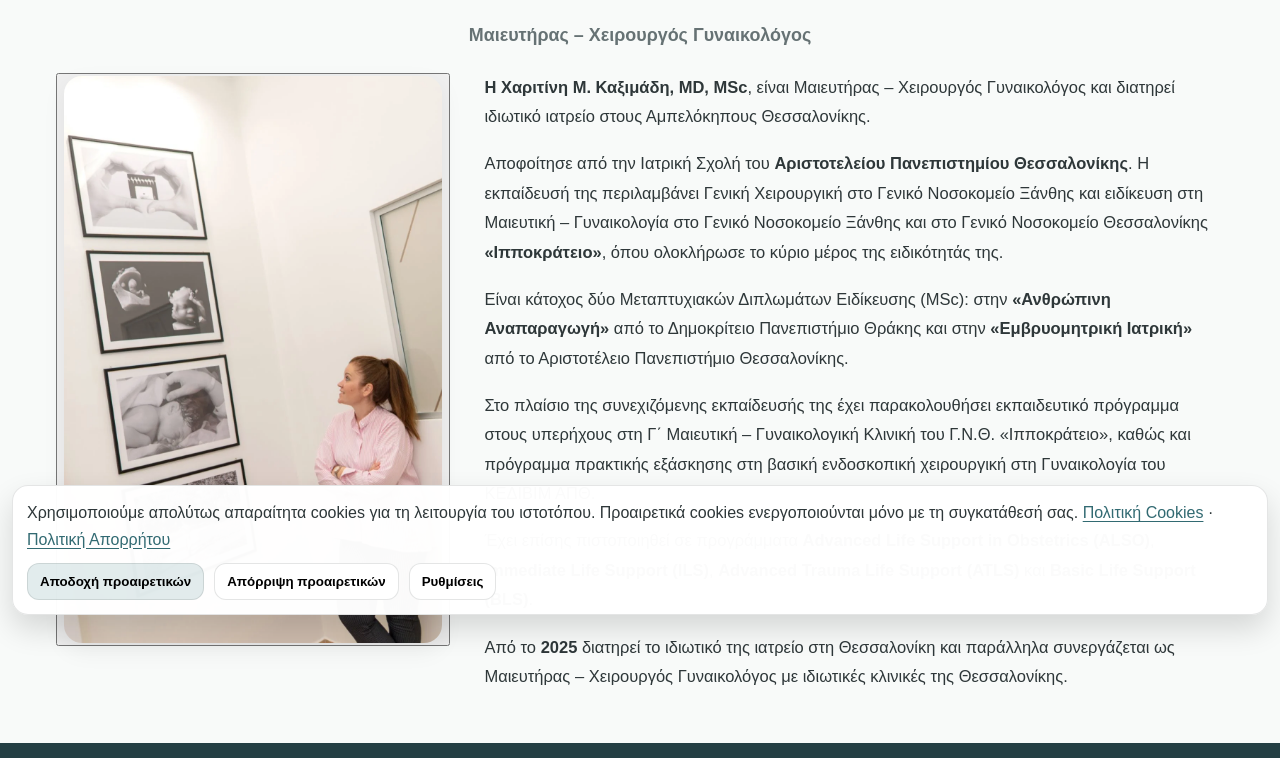
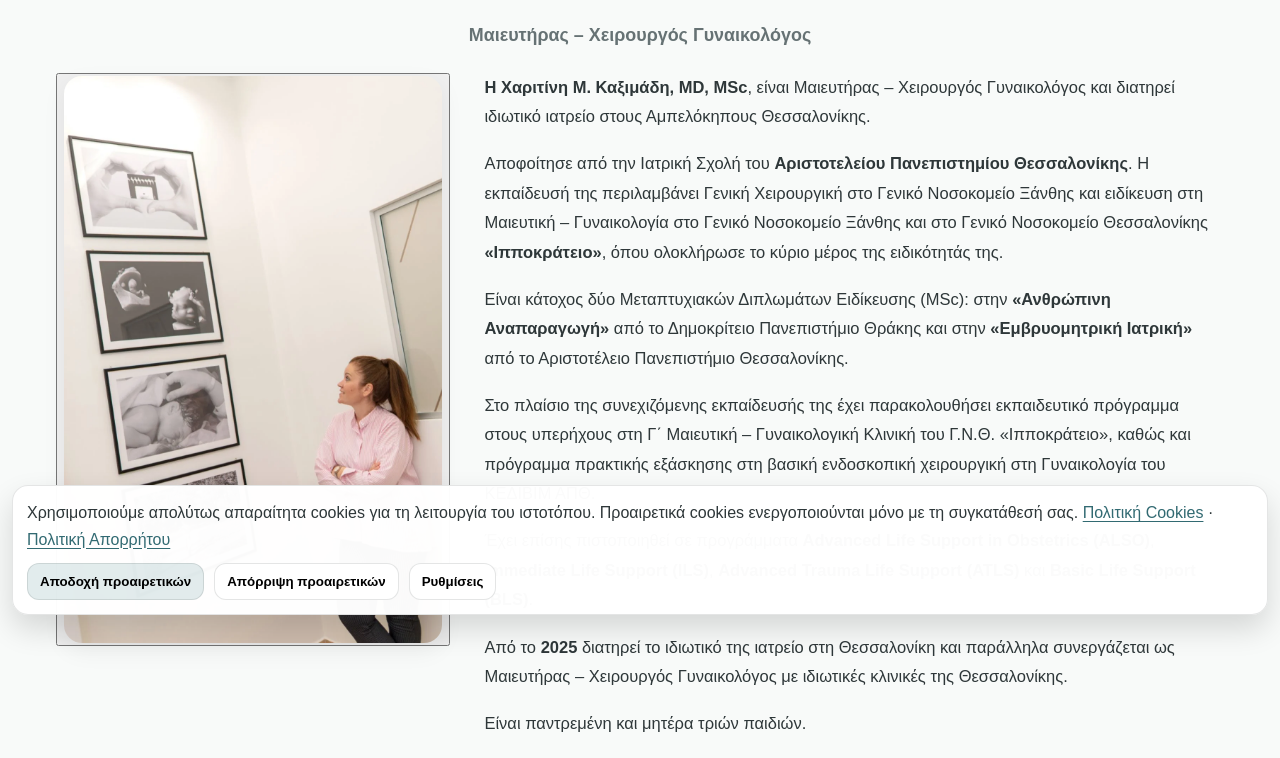
Before and after one commit to Marsveronica/drkaximadi, a plain HTML site: page viografiko.html in a window 1280 px wide. Shown: the part 173-931 px from the top of the page. Drawn offline with nearby package versions, Linux system fonts and the light colour scheme.

Commit message:
Update viografiko.html

```diff
--- a/viografiko.html
+++ b/viografiko.html
@@ -353,6 +353,10 @@
 με ιδιωτικές κλινικές της Θεσσαλονίκης.
 </p>
 
+  <p>
+Είναι παντρεμένη και μητέρα τριών παιδιών.
+</p>
+
 </article>
 
 </div>
```
